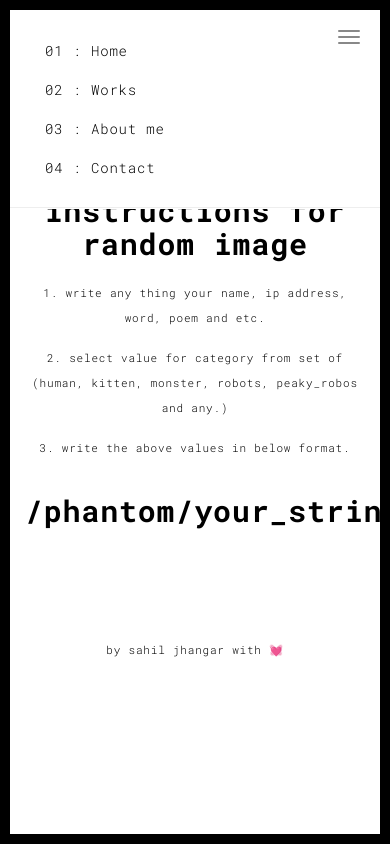
After one commit to sahiljoster32/portfolio, a Flask app: page /ares in a window 390 px wide, after a click on "Toggle navigation"; the page is wider, and only the part inside the window is pictured. The commit adds this page. Run offline with Flask 2, Linux system fonts and the light colour scheme; some libraries are stand-ins or nearby versions.

Commit message:
work 2 tends to finish

```diff
--- a/server.py
+++ b/server.py
@@ -1,6 +1,10 @@
 from flask import Flask, render_template, url_for, request
 import csv
 import password as ps
+import requests
+import art_sticker as provider
+
+
 portfo = Flask(__name__)
 
 @portfo.route('/')
@@ -39,6 +43,7 @@ def password_provider():
         flag = False
     return render_template("specter.html", password_string = f"Password {pass_password} is appeared in {count} hacks", count_pass = flag)
 
-# @portfo.route("/value_pass", methods = ["POST", "GET"])
-# def password_provider():
-#     pass
+@portfo.route("/art/<userstring>/<category>")
+def random_image_provider(userstring, category=None):
+    provider.imageProvider(userstring, category)
+    return "done!!!!!!!!"
--- /dev/null
+++ b/templates/ares.html
@@ -0,0 +1,91 @@
+<!DOCTYPE html>
+<html lang="en">
+
+<head>
+  <meta charset="UTF-8">
+  <meta content="IE=edge" http-equiv="X-UA-Compatible">
+  <meta content="width=device-width,initial-scale=1" name="viewport">
+  <meta content="description" name="description">
+  <meta name="google" content="notranslate" />
+  <meta content="Mashup templates have been developped by Orson.io team" name="author">
+
+  <meta name="msapplication-tap-highlight" content="no">
+
+  <link rel="apple-touch-icon" sizes="180x180" href="../static/assets/apple-icon-180x180.png">
+  <link href="../static/assets/favicons/favicon_work.jpeg" rel="icon">
+
+  <title>projects</title>
+
+<link href="../static/main.3f6952e4.css" rel="stylesheet"></head>
+<style>
+  .btn-default{
+    color: #fff;
+    background-color: #000000;
+    border-color: #fff;
+    }
+</style>
+<body class="">
+<div id="site-border-left"></div>
+<div id="site-border-right"></div>
+<div id="site-border-top"></div>
+<div id="site-border-bottom"></div>
+<header>
+  <nav class="navbar  navbar-fixed-top navbar-default">
+    <div class="container">
+        <button type="button" class="navbar-toggle collapsed" data-toggle="collapse" data-target="#navbar-collapse" aria-expanded="false">
+          <span class="sr-only">Toggle navigation</span>
+          <span class="icon-bar"></span>
+          <span class="icon-bar"></span>
+          <span class="icon-bar"></span>
+        </button>
+
+      <div class="collapse navbar-collapse" id="navbar-collapse">
+        <ul class="nav navbar-nav ">
+          <li><a href="./index" title="">01 : Home</a></li>
+          <li><a href="./works" title="">02 : Works</a></li>
+          <li><a href="./about" title="">03 : About me</a></li>
+          <li><a href="./contact" title="">04 : Contact</a></li>
+        </ul>
+
+
+      </div>
+    </div>
+  </nav>
+</header>
+
+<div class="section-container">
+  <div class="container">
+    <div class="row">
+      <div class="col-sm-8 col-sm-offset-2 section-container-spacer">
+        <div class="text-center">
+          <h1 class="h2">02 : Random Art image Provider</h1>
+          <h3 class="h2">instructions for random image </h3>
+          <p>1. write any thing your name, ip address, word, poem and etc.</p>
+          <p>2. select value for category from set of (human, kitten, monster, robots, peaky_robos and any.)</p>
+          <p>3. write the above values in below format.</p>
+          <h3 class="h2">/phantom/your_string/category</h3>
+        </div>
+      </div>
+    </div>
+  </div>
+</div>
+
+
+<footer class="footer-container text-center">
+  <div class="container">
+    <div class="row">
+      <div class="col-xs-12">
+        <p>by sahil jhangar with 💓</p>
+      </div>
+    </div>
+  </div>
+</footer>
+
+<script>
+  document.addEventListener("DOMContentLoaded", function (event) {
+     navActivePage();
+  });
+</script>
+<script type="text/javascript" src="../static/main.70a66962.js"></script></body>
+
+</html>
```
Also changed, not shown: art_sticker.py (added, +18 -0 lines), templates/phantom.html (deleted, +0 -65 lines), templates/works.html (+5 -5 lines), static/assets/images/current.jpg (added).
